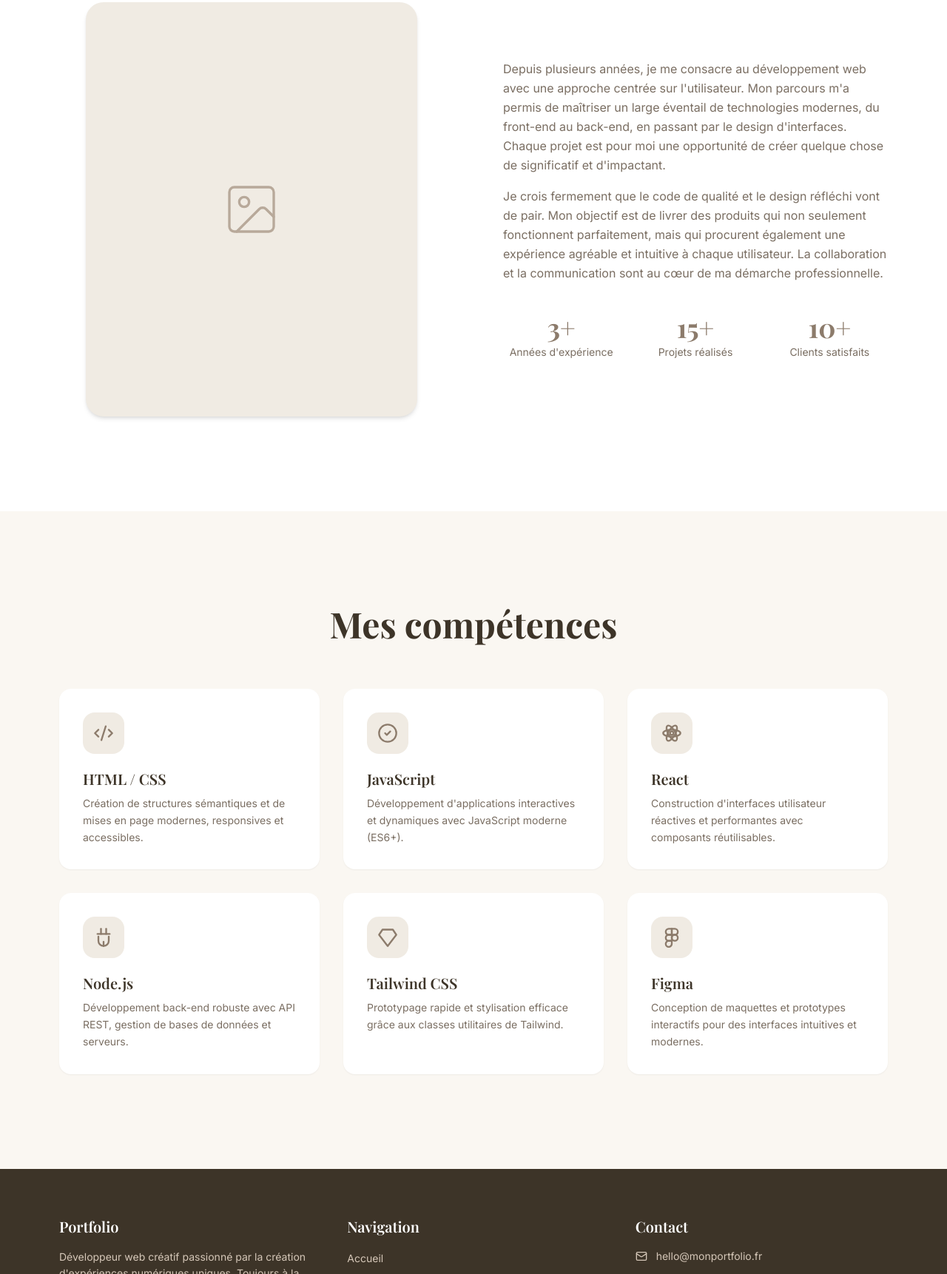
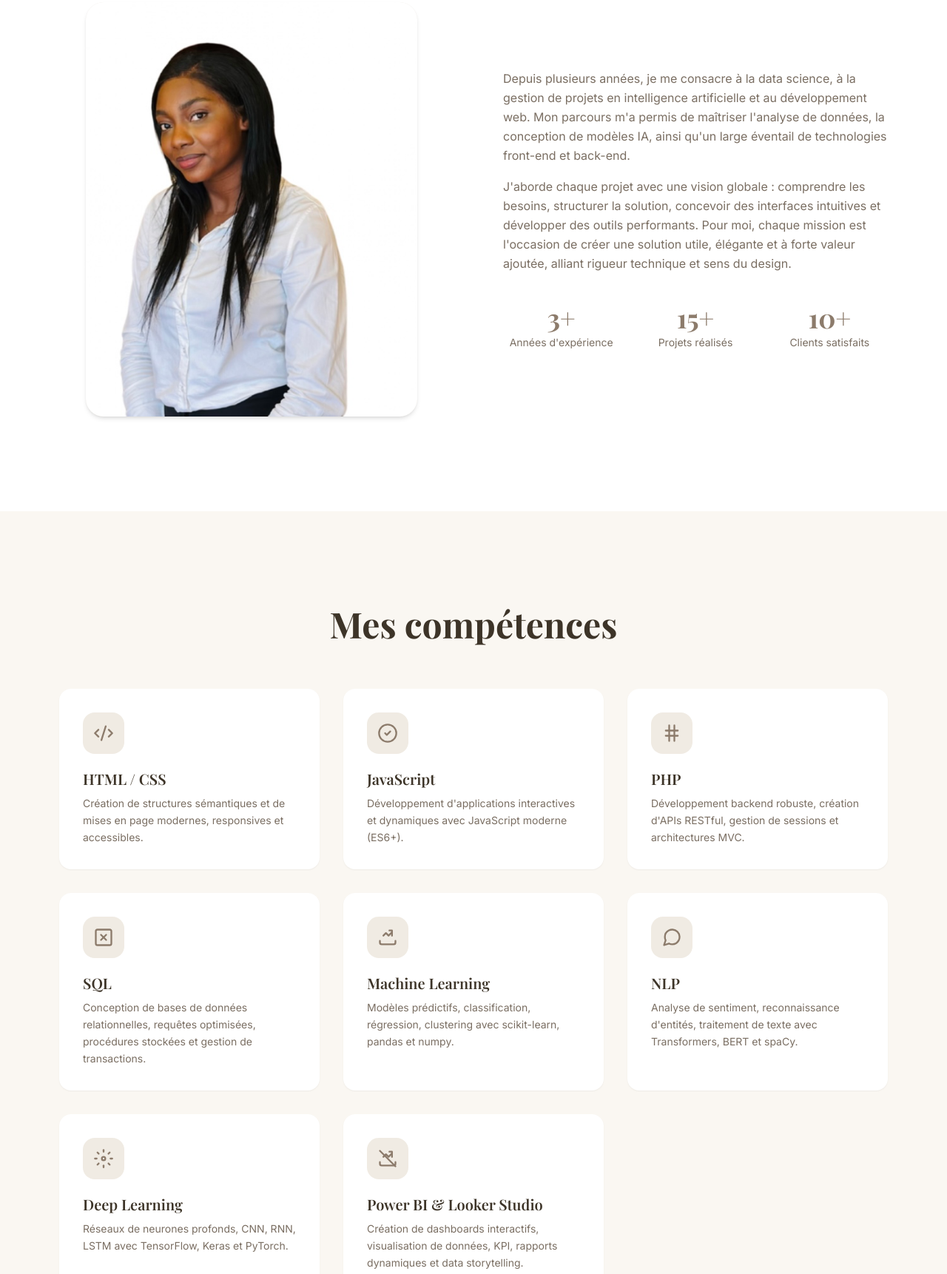
Before and after one commit to calvinNdmb/formation-git-python, a plain HTML site: page Portfolioformation/index.html in a window 1280 px wide. Shown: the part 1037-2759 px from the top of the page at 74% size. Drawn offline with nearby package versions, Linux system fonts and the light colour scheme.

Commit message:
init commit

```diff
--- a/Portfolioformation/index.html
+++ b/Portfolioformation/index.html
@@ -70,13 +70,16 @@
       <!-- Text content -->
       <div class="order-2 lg:order-1">
         <h1 class="font-heading text-4xl sm:text-5xl lg:text-6xl font-bold leading-tight text-text-dark slide-left">
-          Bonjour, je suis<br><span class="text-taupe-dark">Prénom Nom</span>
+          Bonjour, je suis<br><span class="text-taupe-dark">Tatiana NAHAM</span>
         </h1>
         <p class="text-xl sm:text-2xl text-taupe-dark font-medium mt-4 fade-up delay-100">
-          Développeur Web Créatif
+          Data Scientist | Chef de projet IA  & Développeuse Web
         </p>
         <p class="text-text-light mt-6 max-w-lg leading-relaxed fade-up delay-200">
-          Passionné par le développement web et le design, je crée des expériences numériques uniques et engageantes. Je transforme vos idées en solutions digitales élégantes et performantes, avec une attention particulière portée aux détails et à l'expérience utilisateur.
+         Passionnée par la data, l’intelligence artificielle et le développement web, j’accompagne les entreprises dans la création de solutions digitales intelligentes, performantes et élégantes.
+Je conçois et pilote des projets IA de bout en bout, tout en développant des interfaces web modernes, intuitives et centrées utilisateur.
+
+Mon approche : allier analyse, créativité et exigence technique pour transformer vos idées en expériences numériques à forte valeur ajoutée.
         </p>
         <div class="flex flex-wrap gap-4 mt-8 fade-up delay-300">
           <a href="projets.html" class="btn-primary">
@@ -96,6 +99,7 @@
               <circle cx="12" cy="7" r="4"/>
             </svg>
           </div>
+
           <!-- Decorative ring -->
           <div class="absolute inset-0 rounded-full border-2 border-taupe-light scale-110 pulse-ring" aria-hidden="true"></div>
         </div>
@@ -111,24 +115,28 @@
       </h2>
 
       <div class="grid grid-cols-1 lg:grid-cols-2 gap-12 lg:gap-20 items-center">
-        <!-- Image placeholder -->
+
+  <!-- Image placeholder avec effet zoom -->
 <div class="slide-left delay-100">
-          <div class="w-full aspect-[4/5] max-w-md mx-auto rounded-3xl bg-cream-dark flex items-center justify-center shadow-md overflow-hidden">
-            <svg xmlns="http://www.w3.org/2000/svg" width="80" height="80" viewBox="0 0 24 24" fill="none" stroke="#B8A99A" stroke-width="1" stroke-linecap="round" stroke-linejoin="round">
-              <rect width="18" height="18" x="3" y="3" rx="2" ry="2"/>
-              <circle cx="9" cy="9" r="2"/>
-              <path d="m21 15-3.086-3.086a2 2 0 0 0-2.828 0L6 21"/>
-            </svg>
+  <div class="w-full aspect-[4/5] max-w-md mx-auto rounded-3xl bg-cream-dark shadow-md overflow-hidden group">
+    <img
+      src="monimage.jpeg"
+      alt="Image de présentation"
+      class="w-full h-full object-cover transition-transform duration-500 group-hover:scale-110"
+    >
   </div>
 </div>
+
 
         <!-- Text content -->
         <div class="slide-right delay-200">
           <p class="text-text-light leading-relaxed mb-4">
-            Depuis plusieurs années, je me consacre au développement web avec une approche centrée sur l'utilisateur. Mon parcours m'a permis de maîtriser un large éventail de technologies modernes, du front-end au back-end, en passant par le design d'interfaces. Chaque projet est pour moi une opportunité de créer quelque chose de significatif et d'impactant.
+           Depuis plusieurs années, je me consacre à la data science, à la gestion de projets en intelligence artificielle et au développement web.
+Mon parcours m'a permis de maîtriser l'analyse de données, la conception de modèles IA, ainsi qu'un large éventail de technologies front-end et back-end.
           </p>
           <p class="text-text-light leading-relaxed mb-10">
-            Je crois fermement que le code de qualité et le design réfléchi vont de pair. Mon objectif est de livrer des produits qui non seulement fonctionnent parfaitement, mais qui procurent également une expérience agréable et intuitive à chaque utilisateur. La collaboration et la communication sont au cœur de ma démarche professionnelle.
+           J'aborde chaque projet avec une vision globale : comprendre les besoins, structurer la solution, concevoir des interfaces intuitives et développer des outils performants.
+Pour moi, chaque mission est l'occasion de créer une solution utile, élégante et à forte valeur ajoutée, alliant rigueur technique et sens du design.
           </p>
 
           <!-- Counters -->
@@ -183,44 +191,92 @@
           <p class="text-text-light text-sm leading-relaxed">Développement d'applications interactives et dynamiques avec JavaScript moderne (ES6+).</p>
         </div>
 
-        <!-- React -->
+          <!-- PHP -->
+      <div class="bg-white rounded-2xl p-8 shadow-sm hover:shadow-lg transition-shadow duration-300 fade-up delay-100">
+        <div class="w-14 h-14 rounded-2xl bg-cream-dark flex items-center justify-center mb-5">
+          <svg xmlns="http://www.w3.org/2000/svg" width="28" height="28" viewBox="0 0 24 24" fill="none" stroke="#8C7B6B" stroke-width="2" stroke-linecap="round" stroke-linejoin="round">
+            <path d="M5 9h14M5 15h14M9 3v18M15 3v18"/>
+          </svg>
+        </div>
+        <h3 class="font-heading text-xl font-semibold mb-2">PHP</h3>
+        <p class="text-text-light text-sm leading-relaxed">Développement backend robuste, création d'APIs RESTful, gestion de sessions et architectures MVC.</p>
+      </div>
+
+             <!-- SQL -->
+      <div class="bg-white rounded-2xl p-8 shadow-sm hover:shadow-lg transition-shadow duration-300 fade-up delay-200">
+        <div class="w-14 h-14 rounded-2xl bg-cream-dark flex items-center justify-center mb-5">
+          <svg xmlns="http://www.w3.org/2000/svg" width="28" height="28" viewBox="0 0 24 24" fill="none" stroke="#8C7B6B" stroke-width="2" stroke-linecap="round" stroke-linejoin="round">
+            <rect x="3" y="3" width="18" height="18" rx="2" ry="2"/>
+            <line x1="9" y1="9" x2="15" y2="15"/>
+            <line x1="15" y1="9" x2="9" y2="15"/>
+          </svg>
+        </div>
+        <h3 class="font-heading text-xl font-semibold mb-2">SQL</h3>
+        <p class="text-text-light text-sm leading-relaxed">Conception de bases de données relationnelles, requêtes optimisées, procédures stockées et gestion de transactions.</p>
+      </div>
+
+            <!-- Machine Learning -->
       <div class="bg-white rounded-2xl p-8 shadow-sm hover:shadow-lg transition-shadow duration-300 fade-up delay-300">
         <div class="w-14 h-14 rounded-2xl bg-cream-dark flex items-center justify-center mb-5">
-            <svg xmlns="http://www.w3.org/2000/svg" width="28" height="28" viewBox="0 0 24 24" fill="none" stroke="#8C7B6B" stroke-width="2" stroke-linecap="round" stroke-linejoin="round"><circle cx="12" cy="12" r="2"/><ellipse cx="12" cy="12" rx="10" ry="4"/><ellipse cx="12" cy="12" rx="10" ry="4" transform="rotate(60 12 12)"/><ellipse cx="12" cy="12" rx="10" ry="4" transform="rotate(120 12 12)"/></svg>
+          <svg xmlns="http://www.w3.org/2000/svg" width="28" height="28" viewBox="0 0 24 24" fill="none" stroke="#8C7B6B" stroke-width="2" stroke-linecap="round" stroke-linejoin="round">
+            <path d="M21 16v2a2 2 0 0 1-2 2H5a2 2 0 0 1-2-2v-2"/>
+            <path d="M7 10l3-3 3 3 4-4"/>
+            <path d="M17 10V4h-3"/>
+          </svg>
         </div>
-          <h3 class="font-heading text-xl font-semibold mb-2">React</h3>
-          <p class="text-text-light text-sm leading-relaxed">Construction d'interfaces utilisateur réactives et performantes avec composants réutilisables.</p>
+        <h3 class="font-heading text-xl font-semibold mb-2">Machine Learning</h3>
+        <p class="text-text-light text-sm leading-relaxed">Modèles prédictifs, classification, régression, clustering avec scikit-learn, pandas et numpy.</p>
+      </div>
+   <!-- NLP - Natural Language Processing -->
+      <div class="bg-white rounded-2xl p-8 shadow-sm hover:shadow-lg transition-shadow duration-300 fade-up delay-200">
+        <div class="w-14 h-14 rounded-2xl bg-cream-dark flex items-center justify-center mb-5">
+          <svg xmlns="http://www.w3.org/2000/svg" width="28" height="28" viewBox="0 0 24 24" fill="none" stroke="#8C7B6B" stroke-width="2" stroke-linecap="round" stroke-linejoin="round">
+            <path d="M21 11.5a8.38 8.38 0 0 1-.9 3.8 8.5 8.5 0 0 1-7.6 4.7 8.38 8.38 0 0 1-3.8-.9L3 21l1.9-5.7a8.38 8.38 0 0 1-.9-3.8 8.5 8.5 0 0 1 4.7-7.6 8.38 8.38 0 0 1 3.8-.9h.5a8.48 8.48 0 0 1 8 8v.5z"/>
+          </svg>
+        </div>
+        <h3 class="font-heading text-xl font-semibold mb-2">NLP</h3>
+        <p class="text-text-light text-sm leading-relaxed">Analyse de sentiment, reconnaissance d'entités, traitement de texte avec Transformers, BERT et spaCy.</p>
       </div>
 
-        <!-- Node.js -->
+       <!-- Deep Learning -->
       <div class="bg-white rounded-2xl p-8 shadow-sm hover:shadow-lg transition-shadow duration-300 fade-up delay-100">
         <div class="w-14 h-14 rounded-2xl bg-cream-dark flex items-center justify-center mb-5">
-            <svg xmlns="http://www.w3.org/2000/svg" width="28" height="28" viewBox="0 0 24 24" fill="none" stroke="#8C7B6B" stroke-width="2" stroke-linecap="round" stroke-linejoin="round"><path d="M9 2v6"/><path d="M15 2v6"/><path d="M12 17v5"/><path d="M5 8h14"/><path d="M6 11v5a6 6 0 0 0 12 0v-5"/></svg>
+          <svg xmlns="http://www.w3.org/2000/svg" width="28" height="28" viewBox="0 0 24 24" fill="none" stroke="#8C7B6B" stroke-width="2" stroke-linecap="round" stroke-linejoin="round">
+            <circle cx="12" cy="12" r="2"/>
+            <path d="M12 2v2"/>
+            <path d="M12 20v2"/>
+            <path d="m4.93 4.93 1.41 1.41"/>
+            <path d="m17.66 17.66 1.41 1.41"/>
+            <path d="M2 12h2"/>
+            <path d="M20 12h2"/>
+            <path d="m6.34 17.66-1.41 1.41"/>
+            <path d="m19.07 4.93-1.41 1.41"/>
+          </svg>
         </div>
-          <h3 class="font-heading text-xl font-semibold mb-2">Node.js</h3>
-          <p class="text-text-light text-sm leading-relaxed">Développement back-end robuste avec API REST, gestion de bases de données et serveurs.</p>
+        <h3 class="font-heading text-xl font-semibold mb-2">Deep Learning</h3>
+        <p class="text-text-light text-sm leading-relaxed">Réseaux de neurones profonds, CNN, RNN, LSTM avec TensorFlow, Keras et PyTorch.</p>
       </div>
 
-        <!-- Tailwind CSS -->
-        <div class="bg-white rounded-2xl p-8 shadow-sm hover:shadow-lg transition-shadow duration-300 fade-up delay-200">
-          <div class="w-14 h-14 rounded-2xl bg-cream-dark flex items-center justify-center mb-5">
-            <svg xmlns="http://www.w3.org/2000/svg" width="28" height="28" viewBox="0 0 24 24" fill="none" stroke="#8C7B6B" stroke-width="2" stroke-linecap="round" stroke-linejoin="round"><path d="M6 3h12l4 6-10 13L2 9z"/></svg>
-          </div>
-          <h3 class="font-heading text-xl font-semibold mb-2">Tailwind CSS</h3>
-          <p class="text-text-light text-sm leading-relaxed">Prototypage rapide et stylisation efficace grâce aux classes utilitaires de Tailwind.</p>
-        </div>
-
-        <!-- Figma -->
+     <!-- Power BI & Looker Studio -->
       <div class="bg-white rounded-2xl p-8 shadow-sm hover:shadow-lg transition-shadow duration-300 fade-up delay-300">
         <div class="w-14 h-14 rounded-2xl bg-cream-dark flex items-center justify-center mb-5">
-            <svg xmlns="http://www.w3.org/2000/svg" width="28" height="28" viewBox="0 0 24 24" fill="none" stroke="#8C7B6B" stroke-width="2" stroke-linecap="round" stroke-linejoin="round"><path d="M5 5.5A3.5 3.5 0 0 1 8.5 2H12v7H8.5A3.5 3.5 0 0 1 5 5.5z"/><path d="M12 2h3.5a3.5 3.5 0 1 1 0 7H12V2z"/><path d="M12 12.5a3.5 3.5 0 1 1 7 0 3.5 3.5 0 1 1-7 0z"/><path d="M5 19.5A3.5 3.5 0 0 1 8.5 16H12v3.5a3.5 3.5 0 1 1-7 0z"/><path d="M5 12.5A3.5 3.5 0 0 1 8.5 9H12v7H8.5A3.5 3.5 0 0 1 5 12.5z"/></svg>
+          <svg xmlns="http://www.w3.org/2000/svg" width="28" height="28" viewBox="0 0 24 24" fill="none" stroke="#8C7B6B" stroke-width="2" stroke-linecap="round" stroke-linejoin="round">
+            <path d="M21 16v2a2 2 0 0 1-2 2H5a2 2 0 0 1-2-2v-2"/>
+            <path d="M7 10l3-3 3 3 4-4"/>
+            <path d="M17 10V4h-3"/>
+            <line x1="3" y1="3" x2="21" y2="21"/>
+          </svg>
         </div>
-          <h3 class="font-heading text-xl font-semibold mb-2">Figma</h3>
-          <p class="text-text-light text-sm leading-relaxed">Conception de maquettes et prototypes interactifs pour des interfaces intuitives et modernes.</p>
+        <h3 class="font-heading text-xl font-semibold mb-2">Power BI & Looker Studio</h3>
+        <p class="text-text-light text-sm leading-relaxed">Création de dashboards interactifs, visualisation de données, KPI, rapports dynamiques et data storytelling.</p>
       </div>
     </div>
   </div>
 </section>
+
+
+
+
 
   <!-- ==================== FOOTER ==================== -->
   <footer id="contact" class="footer py-16 px-6 md:px-12 lg:px-20">
```
Also changed, not shown: Portfolioformation/monimage.jpeg (added), 1 other file. Lines whose indentation alone changed are shown as unchanged.
